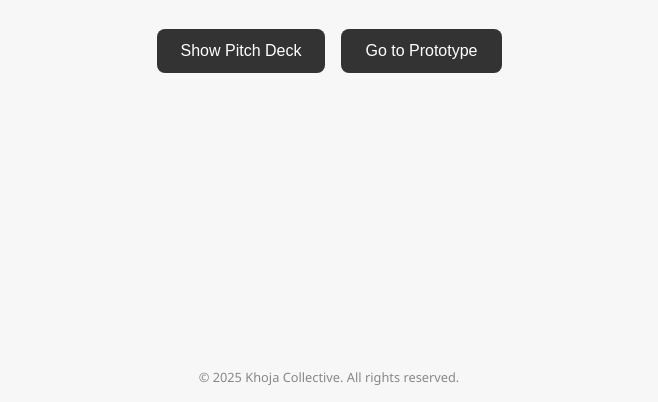
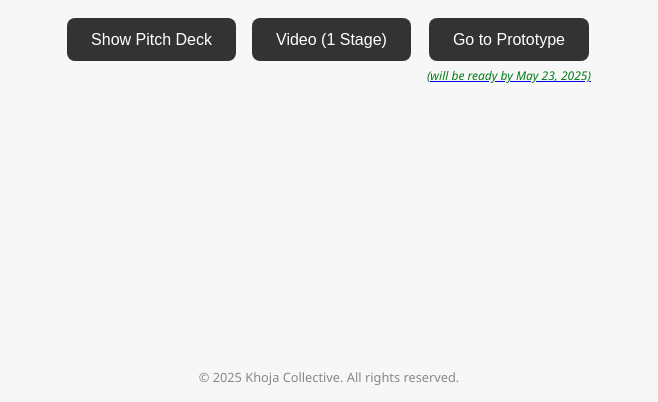
Before and after one commit to Qhoja/strt_page, a plain HTML site: page index.html in a window 1280 px wide. Shown: the part 398-800 px from the top of the page, without its empty margins (311-969 px from the left). Drawn offline with Linux system fonts and the light colour scheme.

Commit message:
making changes to the index

```diff
--- a/index.html
+++ b/index.html
@@ -52,6 +52,13 @@
     button:hover {
       background-color: #555;
     }
+    .note {
+      font-size: 0.75rem; /* smaller text */
+      font-style: oblique;
+      color: #047c18;
+      margin-top: 6px;
+    }
+
     footer {
       position: absolute;
       bottom: 1rem;
@@ -64,7 +71,7 @@
   <!-- Project title -->
   <h1>Khoja4VC&amp;Fndrs</h1>
 
-  <!-- Slogan: what the project stands for -->
+  <!-- Slogan -->
   <p>Multidimensional artificial intelligence and the wisdom of the ages</p>
 
   <!-- Buttons to view pitch deck and prototype -->
@@ -73,11 +80,17 @@
     <a href="Pitch_deck.pdf" target="_blank">
       <button>Show Pitch Deck</button>
     </a>
-
+    <a href="https://youtu.be/sXS6YpkQCN8" target="_blank">
+      <button>Video (1 Stage)</button>
+    </a>
     <!-- Link to external prototype (replace # with actual prototype URL) -->
     <a href="#" target="_blank">
-      <button>Go to Prototype</button>
+      <button>
+        Go to Prototype
+      </button>
+      <div class="note">(will be ready by May 23, 2025)</div>
     </a>
+
   </div>
 
   <!-- Footer with symbolic copyright or placeholder -->
```
